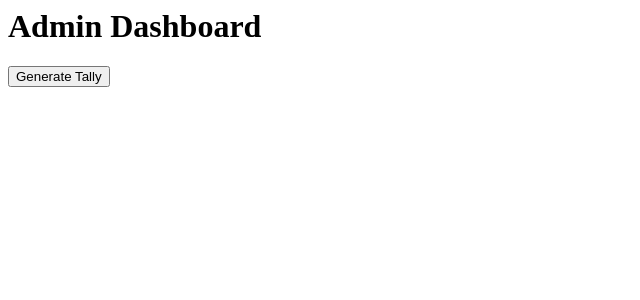
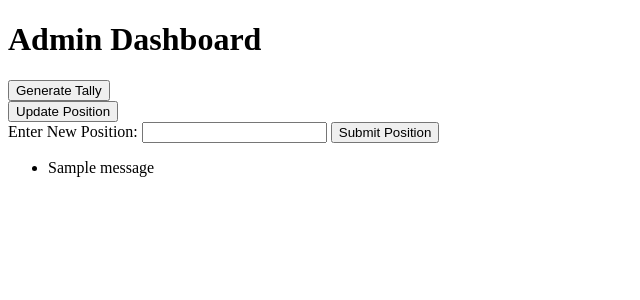
Before and after one commit to moncygeorge/Votestack2, a Flask app: page /admin_dashboard in a window 1280 px wide. Shown: the top 300 px of the page, without its empty margins (0-640 px from the left). Run offline with Flask 3, Linux system fonts and the light colour scheme; the visitor is signed in with stand-in values (Sample User, id 1); one stand-in notice (Sample message) is shown.

Commit message:
Update10

```diff
--- a/templates/admin_dashboard.html
+++ b/templates/admin_dashboard.html
@@ -1,5 +1,47 @@
-<!-- admin_dashboard.html -->
-<h1>Admin Dashboard</h1>
-<form action="{{ url_for('generate_tally') }}" method="post">
-    <button type="submit">Generate Tally</button>
-</form>
+<!DOCTYPE html>
+<html lang="en">
+<head>
+    <meta charset="UTF-8">
+    <meta name="viewport" content="width=device-width, initial-scale=1.0">
+    <title>Admin Dashboard</title>
+    <script>
+        // Show the input box when the "Update Position" button is clicked
+        function showPositionInput() {
+            document.getElementById('position-input').classList.remove('hidden');
+        }
+    </script>
+</head>
+<body>
+
+    <h1>Admin Dashboard</h1>
+    <div>
+        <form action="{{ url_for('generate_tally') }}" method="POST">
+            <button type="submit">Generate Tally</button>
+        </form>
+
+        <!-- Update Position Button -->
+        <button onclick="showPositionInput()">Update Position</button>
+
+        <!-- Textbox to enter position, initially hidden -->
+        <div id="position-input" class="hidden">
+            <form action="{{ url_for('update_position') }}" method="POST">
+                <label for="new_position">Enter New Position:</label>
+                <input type="text" id="new_position" name="new_position" required>
+                <button type="submit">Submit Position</button>
+            </form>
+        </div>
+    </div>
+
+    <!-- Flash Messages -->
+    {% with messages = get_flashed_messages(with_categories=true) %}
+        {% if messages %}
+            <ul>
+                {% for category, message in messages %}
+                    <li>{{ message }}</li>
+                {% endfor %}
+            </ul>
+        {% endif %}
+    {% endwith %}
+
+</body>
+</html>
```
